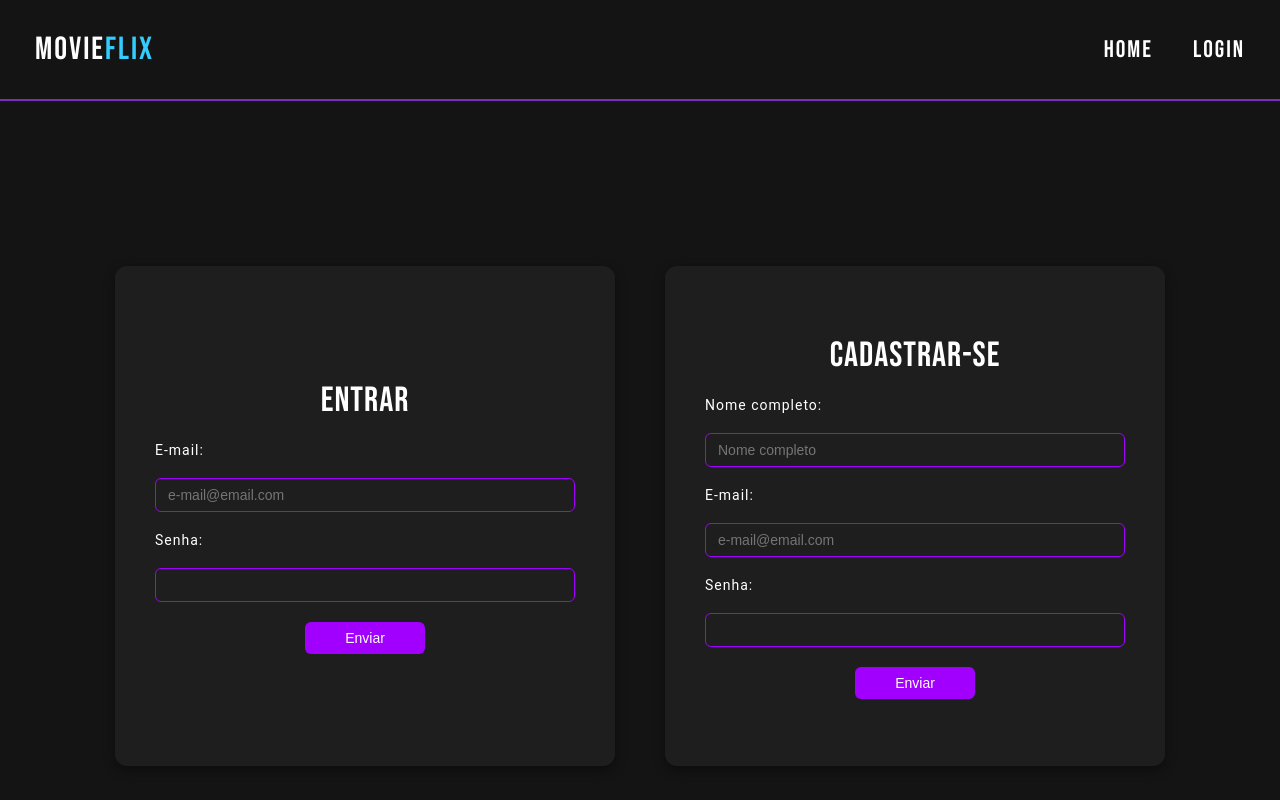
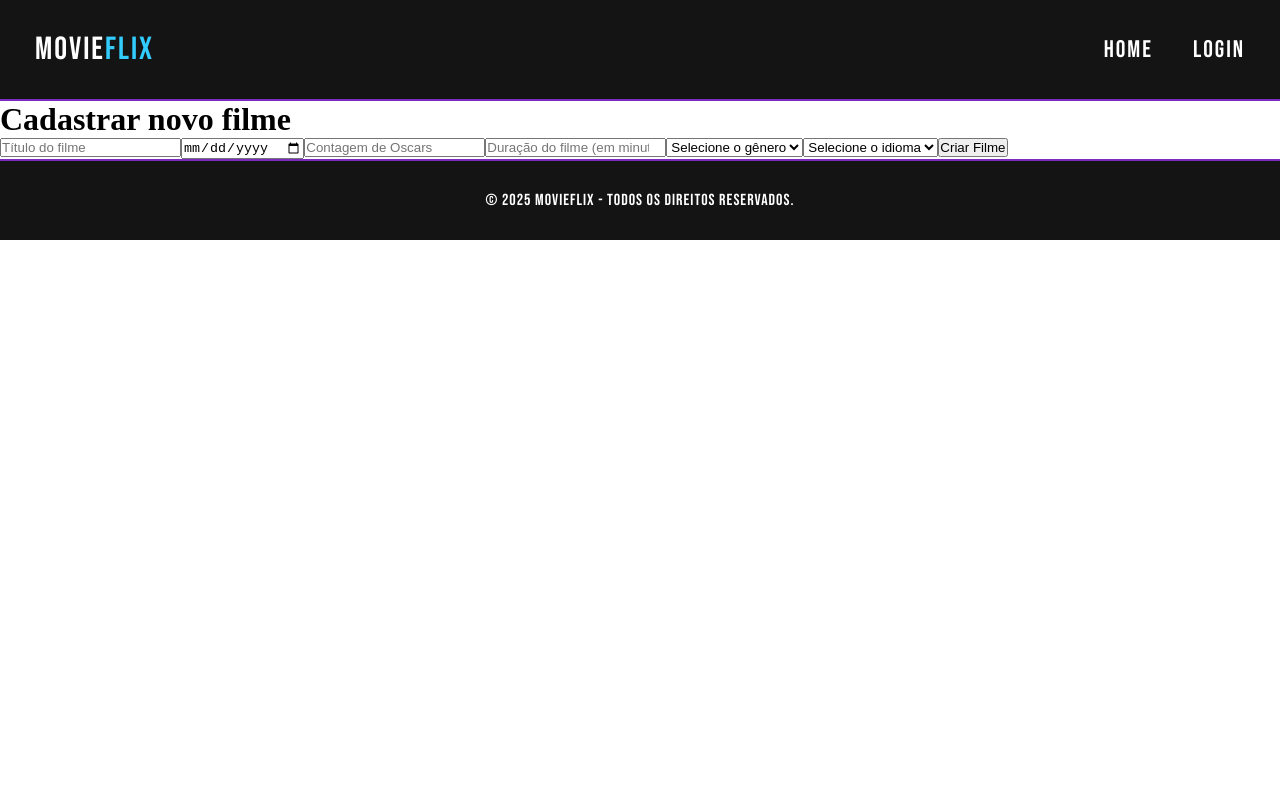
Before and after one commit to mandiilorenzo/project-movieflix-fe, a React (Vite) app: page /createMovie in a window 1280 px wide. Shown: the top 800 px of the page. Built offline with nearby package versions, Linux system fonts and the light colour scheme.

Commit message:
criação do formulário para cadastrar novo filme

```diff
--- /dev/null
+++ b/src/pages/createMovie/index.tsx
@@ -0,0 +1,93 @@
+import { useForm } from 'react-hook-form';
+import { createMovie } from '../../services/api';
+
+
+interface formData {
+    id: number,
+    title: string,
+    release_date: string,
+    genre_id: number,
+    language_id: number,
+    oscar_count: number,
+    duration: number,
+    genres: {
+        id: number,
+        name: string
+    },
+    languages: {
+        id: number,
+        name: string
+    }
+}
+
+export const CreateMovie = () => {
+    const { register, handleSubmit, formState: { errors } } = useForm<formData>();
+
+    const onSubmit = async (data: formData) => {
+        try {
+            const response = await createMovie(data);
+            return response;
+        } catch (error) {
+            console.error("Error creating movie:", error);
+        }
+    };
+
+    return (
+        <main>
+            <h1>Cadastrar novo filme</h1>
+            <form onSubmit={handleSubmit(onSubmit)}>
+                <input
+                    type="text"
+                    placeholder="Título do filme"
+                    {...register("title", { required: "Título é obrigatório" })}
+                />
+                {errors.title && <span>{errors.title.message}</span>}
+
+                <input
+                    type="date"
+                    placeholder="Data de lançamento"
+                    {...register("release_date", { required: "Data é obrigatória" })}
+                />
+                {errors.release_date && <span>{errors.release_date.message}</span>}
+
+                <input
+                    type="number"
+                    placeholder="Contagem de Oscars"
+                    {...register("oscar_count", { required: "Campo obrigatório" })}
+                />
+                {errors.oscar_count && <span>{errors.oscar_count.message}</span>}
+
+                <input
+                    type="number"
+                    placeholder="Duração do filme (em minutos)"
+                    {...register("duration", { required: "Campo obrigatório" })}
+                />
+                {errors.duration && <span>{errors.duration.message}</span>}
+
+                <select {...register("genre_id", { required: "Gênero obrigatório" })}>
+                    <option value="">Selecione o gênero</option>
+                    <option value="1">Ação</option>
+                    <option value="2">Suspense</option>
+                    <option value="3">Aventura</option>
+                    <option value="4">Terror</option>
+                    <option value="5">Animação</option>
+                    <option value="6">Romance</option>
+                    <option value="7">Comédia</option>
+                </select>
+                {errors.genre_id && <span>{errors.genre_id.message}</span>}
+
+                <select {...register("language_id", { required: "Idioma obrigatório" })}>
+                    <option value="">Selecione o idioma</option>
+                    <option value="1">Português</option>
+                    <option value="2">Inglês</option>
+                    <option value="3">Espanhol</option>
+                    <option value="4">Francês</option>
+                    <option value="5">Japonês</option>
+                </select>
+                {errors.language_id && <span>{errors.language_id.message}</span>}
+
+                <button type="submit">Criar Filme</button>
+            </form>
+        </main>
+    );
+};
--- a/src/pages/home/movie-list.tsx
+++ b/src/pages/home/movie-list.tsx
@@ -118,15 +118,14 @@ export const MovieList = () => {
                         <S.Button onClick={handleUpdate}>Salvar</S.Button>
                         <S.Button onClick={() => setShowEditModal(false)}>Cancelar</S.Button>
                     </S.ModalContent>
-
                 </S.Modal>
             )}
 
-            <div>
+            <S.NewMovie>
                 <Link to="/createMovie">
-                    <S.Button>Criar novo filme</S.Button>
+                    <S.Button>Cadastrar novo filme</S.Button>
                 </Link>
-            </div>
+            </S.NewMovie>
 
         </S.Main>
 
--- a/src/pages/home/style.tsx
+++ b/src/pages/home/style.tsx
@@ -79,11 +79,11 @@ export const Button = styled.button`
     background-color: #a100ff;
     border: none;
     color: #ffffff;
-    padding: 8px 12px;
+    padding: 10px;
     width: 120px;
     border-radius: 6px;
     font-weight: 400;
-    font-size: 14px;
+    font-size: 16px;
     cursor: pointer;
     transition: 0.3s ease-in-out;
     align-self: center;
@@ -151,3 +151,8 @@ export const Input = styled.input`
         transform: translateY(-2px)
     }
 `
+
+export const NewMovie = styled.div`
+    text-align: center;
+    margin-top: 30px;
+`
--- a/src/pages/routes.tsx
+++ b/src/pages/routes.tsx
@@ -3,6 +3,7 @@ import { MovieList } from "./home/movie-list";
 import { Layout } from "../layouts/layout";
 import { Movies } from "./movie";
 import { Form } from "./register";
+import { CreateMovie } from "./createMovie";
 
 export const router = createBrowserRouter([
     {
@@ -13,7 +14,7 @@ export const router = createBrowserRouter([
             {path: "/home", element: <MovieList/>},
             {path: "/movie/:id", element: <Movies/>},
             {path: "/register", element: <Form/>},
-            {path: "/createMovie", element: <Form/>}
+            {path: "/createMovie", element: <CreateMovie/>}
         ]
     }
 ])
```
Also changed, not shown: src/pages/createMovie/style.tsx (added, +88 -0 lines).
